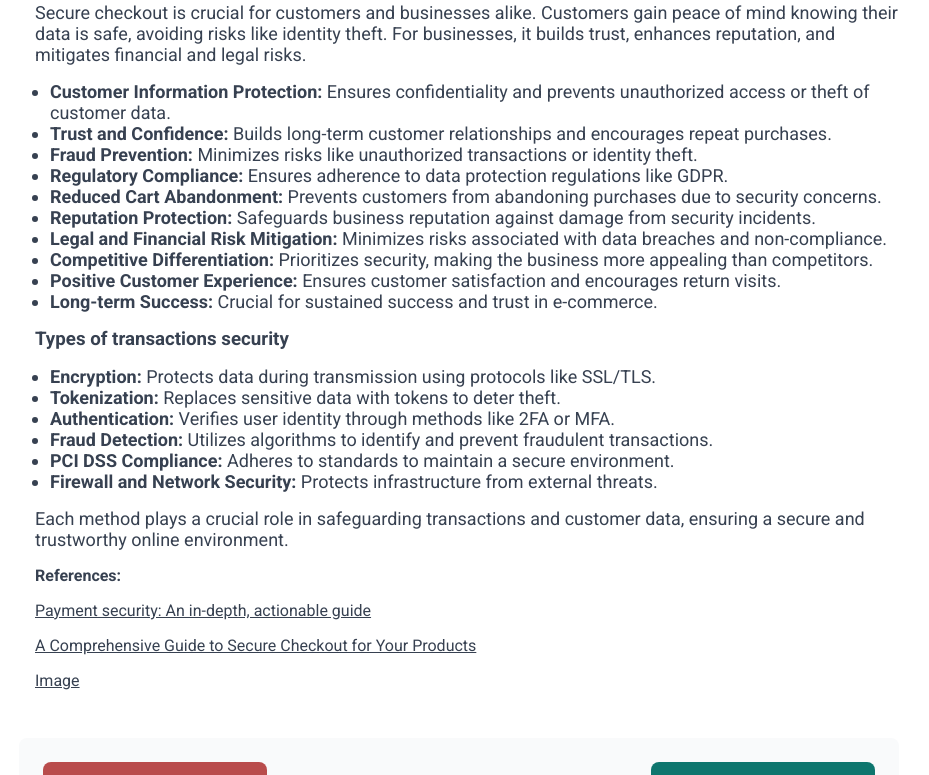
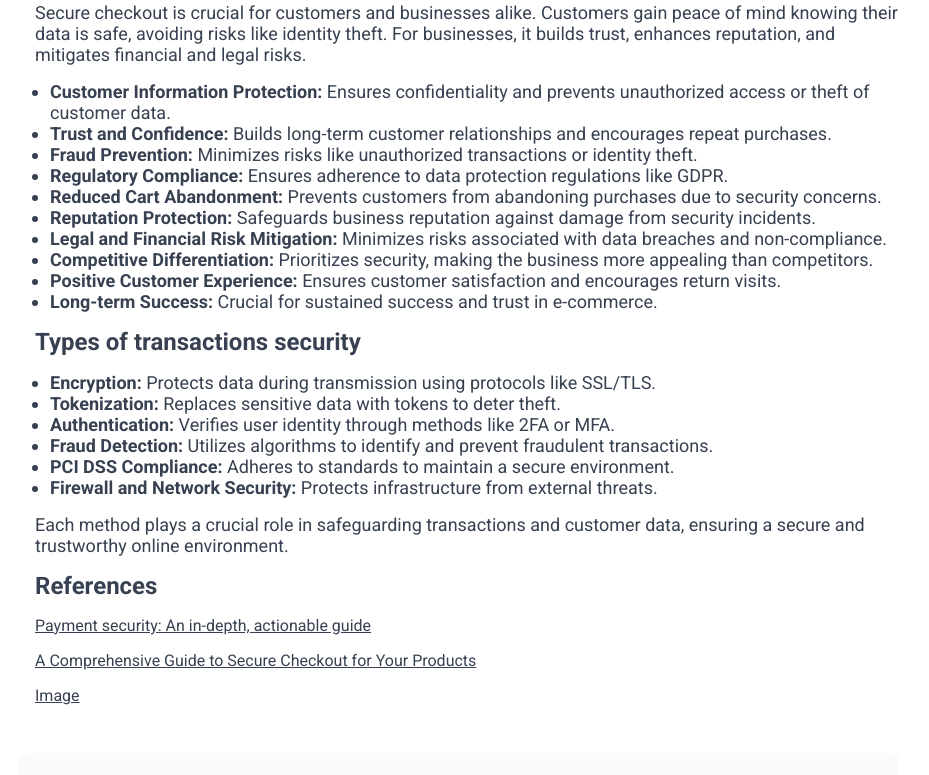
Before and after one commit to niculicicris/english-project, a Next.js app: page /article/transactions in a window 1280 px wide. Shown: the part 818-1593 px from the top of the page, without its empty margins (181-1110 px from the left). Built offline with nearby package versions, Linux system fonts and the light colour scheme.

Commit message:
Finished project

```diff
--- a/src/app/article/government-regulations/page.tsx
+++ b/src/app/article/government-regulations/page.tsx
@@ -112,6 +112,9 @@ function Example() {
                 <a href="https://getoppos.com/cyber-security-standards-for-financial-industry/">
                     Cyber Security Standards for Financial Services
                 </a>
+                <a href="https://buyscrapapp.com/solutions/">
+                    Image
+                </a>
             </Article>
         </section>
     );
--- a/src/app/article/internet-banking/page.tsx
+++ b/src/app/article/internet-banking/page.tsx
@@ -100,7 +100,7 @@ function Example() {
                     </li>
                 </ul>
 
-                <h1>References:</h1>
+                <h1>References</h1>
                 <a href="https://www.kaspersky.com/resource-center/preemptive-safety/internet-banking-security-keep-fraudsters-away">
                     Internet banking security to keep fraudsters away
                 </a>
--- a/src/app/article/transactions/page.tsx
+++ b/src/app/article/transactions/page.tsx
@@ -19,7 +19,7 @@ function Example() {
 
                 <h1>What is transaction security?</h1>
                 <p>Transaction  security encompasses the systems, processes, and measures utilized to safeguard financial transactions from unauthorized access, data breaches, and fraud. It is vital for both online and offline businesses, ensuring customer confidence, reducing financial losses, and complying with regulations.</p>
-                <h2>Why secure checkout is important</h2>
+                <h1>Why secure checkout is important</h1>
                 <p>Secure checkout is crucial for customers and businesses alike. Customers gain peace of mind knowing their data is safe, avoiding risks like identity theft. For businesses, it builds trust, enhances reputation, and mitigates financial and legal risks.</p>
                 <ul className={styles.list}>
                     <li>
@@ -54,7 +54,7 @@ function Example() {
                     </li>
                 </ul>
 
-                <h3>Types of transactions security</h3>
+                <h1>Types of transactions security</h1>
 
                 <ul className={styles.list}>
                     <li>
@@ -80,7 +80,7 @@ function Example() {
                 <p>Each method plays a crucial role in safeguarding transactions and customer data, ensuring a secure and trustworthy online environment.</p>
 
 
-                <h4>References:</h4>
+                <h1>References</h1>
                 <a href="https://stripe.com/en-ro/resources/more/payment-security">
                     Payment security: An in-depth, actionable guide
                 </a>
--- a/src/app/component/summary/Summary.tsx
+++ b/src/app/component/summary/Summary.tsx
@@ -25,8 +25,9 @@ function Summary() {
                     should you follow for a safe experience on the web regarding online payments.
                 </SummaryCard>
                 <SummaryCard image="/icon/transactions.png" title="Transactions">
-                    Lorem Ipsum is simply dummy text of
-                    the printing and typesetting industry.
+                    Discover essential security solutions for transactions, from secure checkout methods to
+                    fraud prevention and regulatory compliance. Learn all you need to know to protect your
+                    financial data and enhance online payment security.
                 </SummaryCard>
                 <SummaryCard image="/icon/government_regulations.png" title="Government Regulations">
                     As cyberattacks rapidly grow and evolve, it becomes imperative for governments to
```
